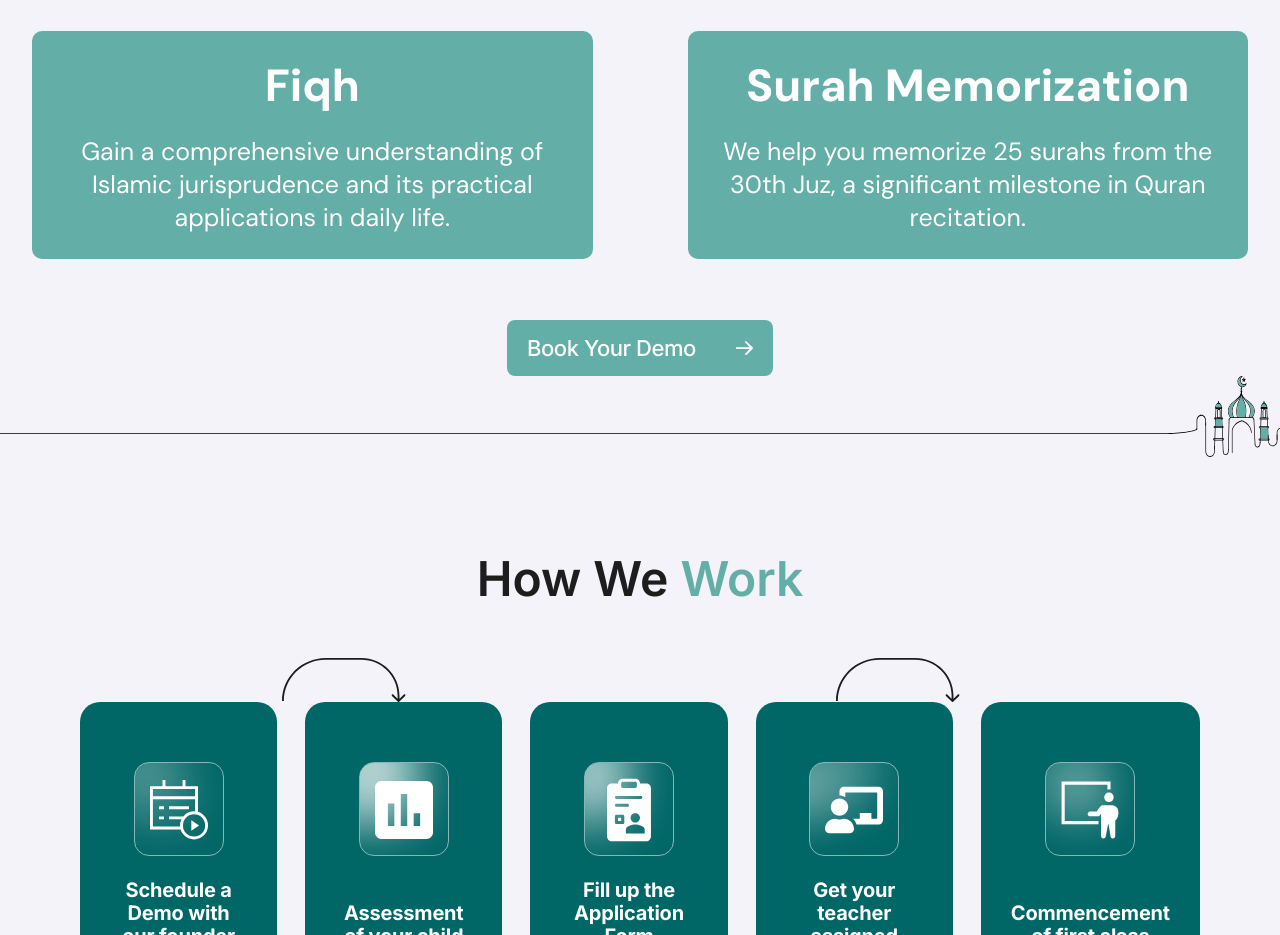
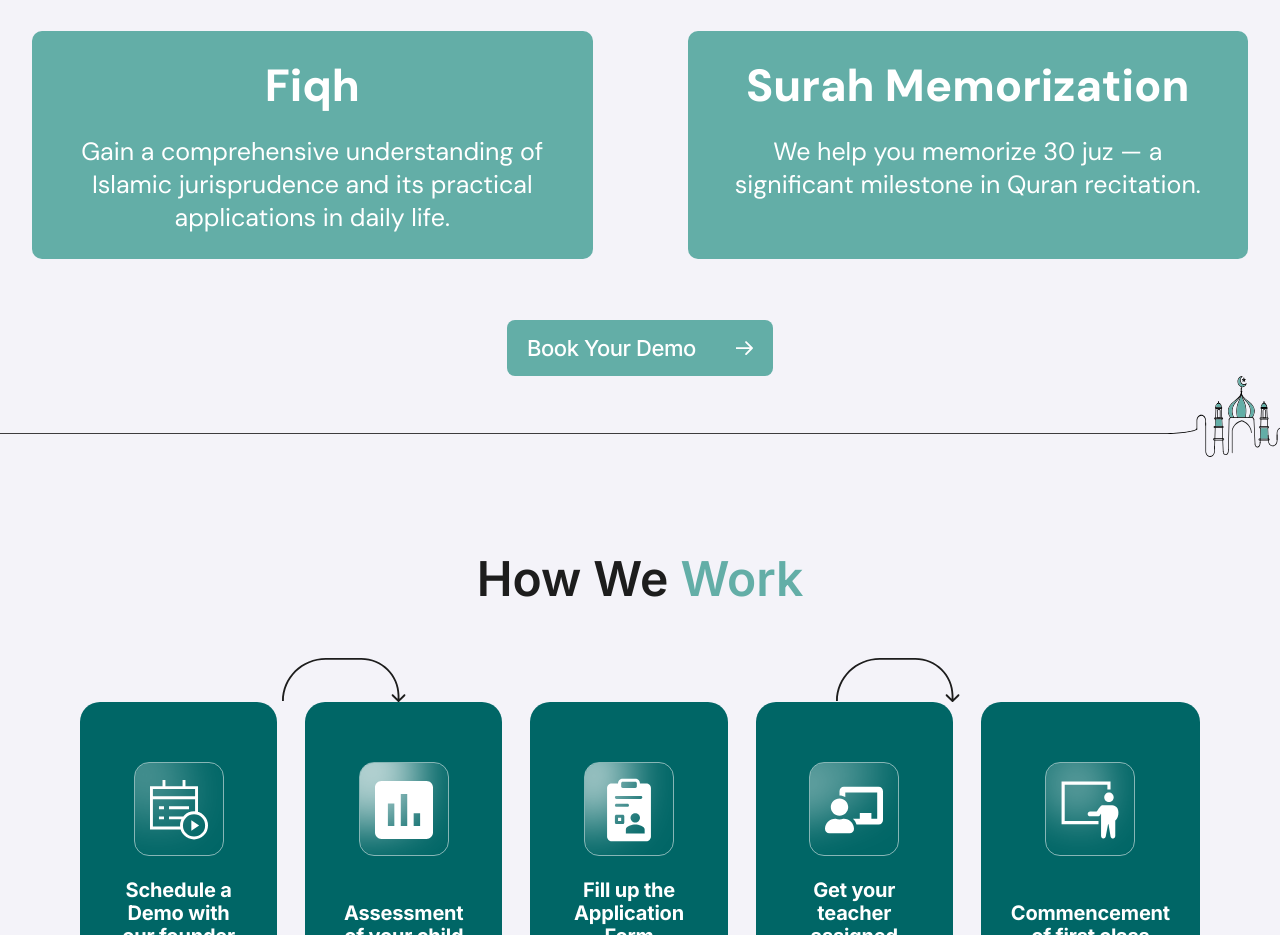
Before and after one commit to riyazz03/online-taleem-ul-quran, a Next.js app: page /course-details/quran-recitation in a window 1280 px wide. Shown: the part 3700-4635 px from the top of the page. Built offline with nearby package versions, Linux system fonts and the light colour scheme.

Commit message:
Update page.tsx
Quran Recitation Changes completed

```diff
--- a/app/course-details/quran-recitation/page.tsx
+++ b/app/course-details/quran-recitation/page.tsx
@@ -79,7 +79,7 @@ const quranLearning = [
   {
     title: "Surah Memorization",
     description:
-      "We help you memorize 25 surahs from the 30th Juz, a significant milestone in Quran recitation.",
+      "We help you memorize 30 juz — a significant milestone in Quran recitation.",
   },
 ];
 
```
